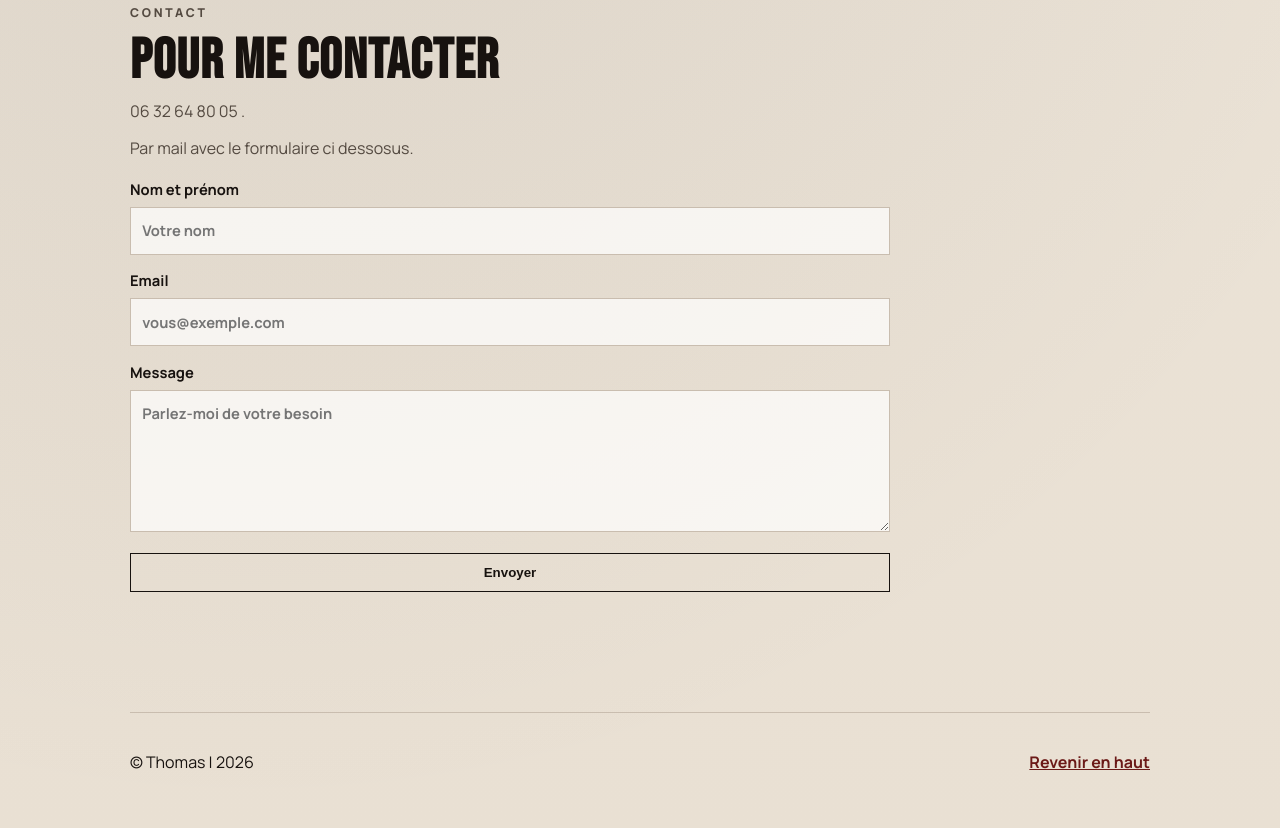
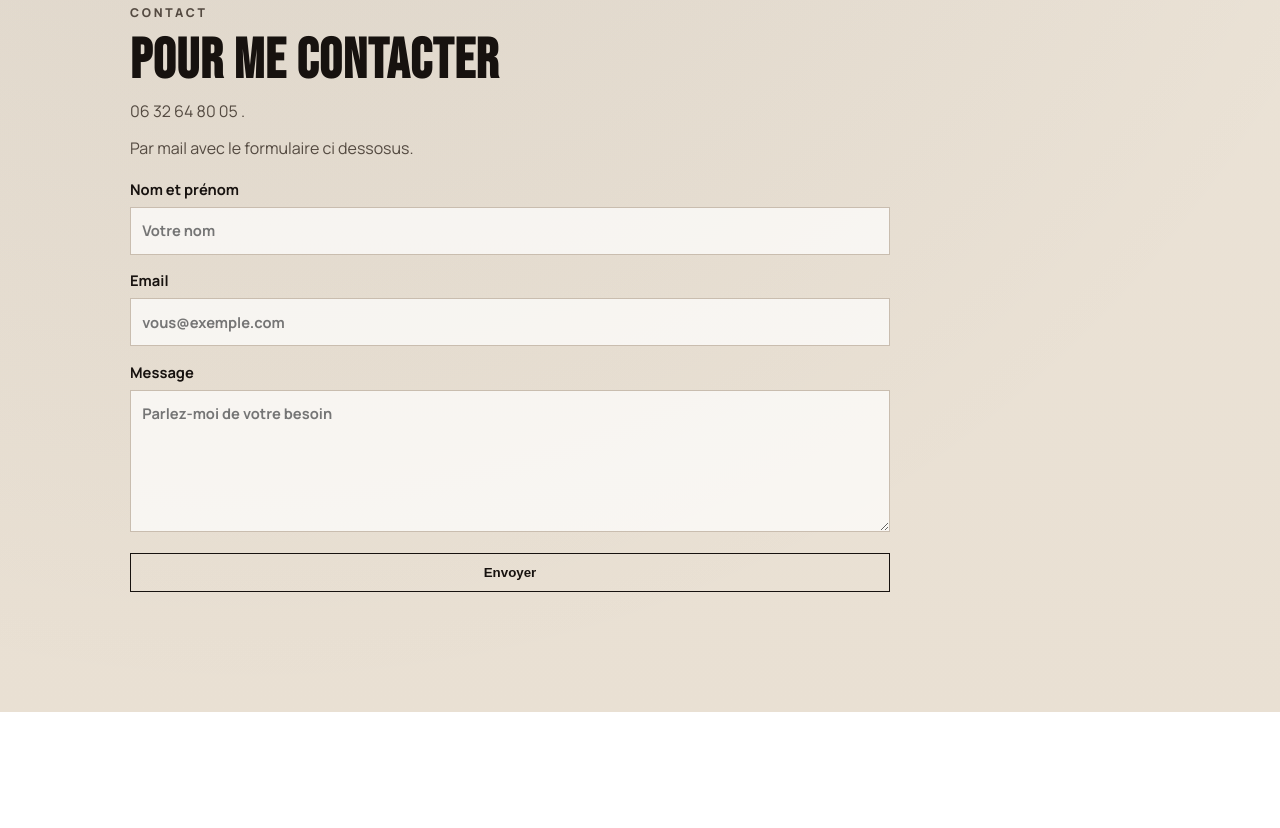
Before and after one commit to thomascdg/portfolio, a website: page index.html in a window 1280 px wide. Shown: the part 4143-4971 px from the top of the page. After the commit the page ends 4855 px from the top, so only its background shows below. Drawn offline with Linux system fonts and the light colour scheme; animation ran at ten frames a second.

Commit message:
fix: remove footer section from index.html

```diff
--- a/index.html
+++ b/index.html
@@ -218,10 +218,6 @@
       </section>
     </main>
 
-    <footer class="site-footer">
-      <p>© Thomas | 2026</p>
-      <a href="#top">Revenir en haut</a>
-    </footer>
 
     <script src="script.js"></script>
   </body>
```
